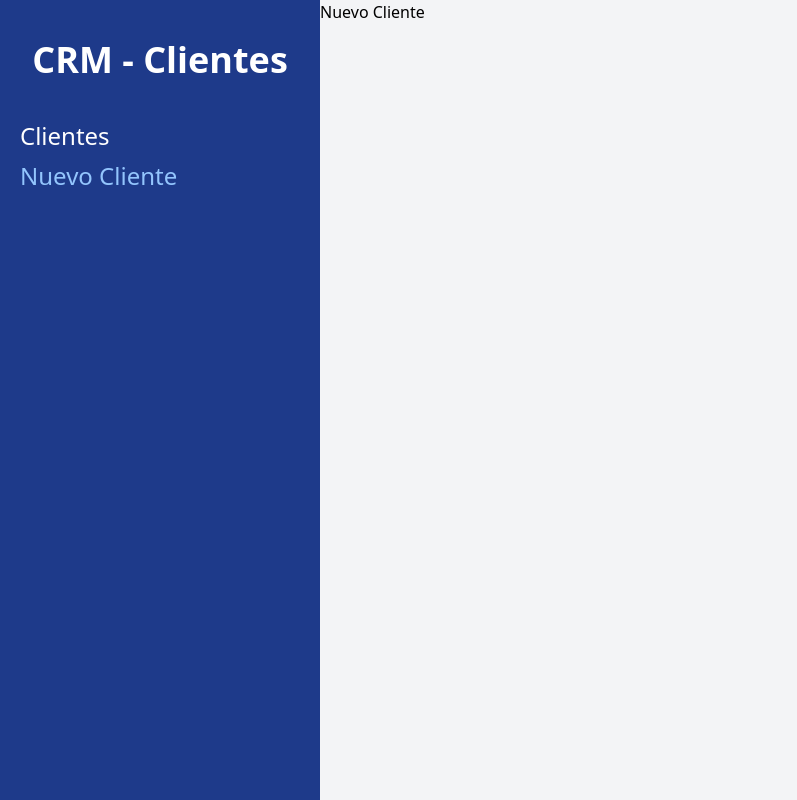
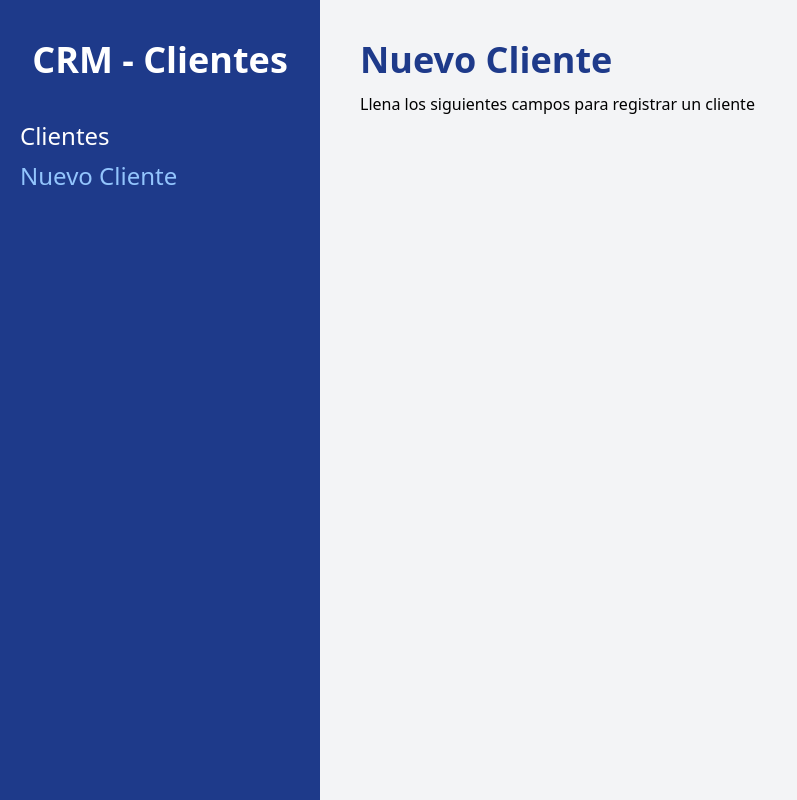
Before and after one commit to danieldamian09/crm-react, a React (Vite) app: page /clientes/nuevo in a window 1280 px wide. Shown: the whole page, without its empty margins (0-797 px from the left). Built offline with nearby package versions, Linux system fonts and the light colour scheme.

Commit message:
style nuevoCliente

```diff
--- a/src/App.jsx
+++ b/src/App.jsx
@@ -1,5 +1,5 @@
-import { useState } from "react";
-import { BrowserRouter, Routes, Route } from "react-router-dom";
+import {useState} from "react";
+import {BrowserRouter, Routes, Route} from "react-router-dom";
 import Layout from "./layout/Layout";
 import Inicio from "./pages/Inicio";
 import NuevoCliente from "./pages/NuevoCliente";
@@ -9,14 +9,12 @@ function App() {
 	return (
 		<BrowserRouter>
 			<Routes>
-
 				<Route path="/clientes" element={<Layout />}>
 					<Route index element={<Inicio />} />
 					<Route path="nuevo" element={<NuevoCliente />} />
 					<Route path="editar" element={<EditarCliente />} />
 				</Route>
 			</Routes>
-
 		</BrowserRouter>
 	);
 }
--- a/src/layout/Layout.jsx
+++ b/src/layout/Layout.jsx
@@ -31,7 +31,7 @@ function Layout() {
 				</nav>
 			</div>
 
-			<div className=" md:w-3/4">
+			<div className=" md:w-3/4 p-10">
 				<Outlet />
 			</div>
 		</div>
--- a/src/pages/NuevoCliente.jsx
+++ b/src/pages/NuevoCliente.jsx
@@ -2,9 +2,10 @@ import React from 'react';
 
 function NuevoCliente() {
   return (
-    <div>
-      <h1>Nuevo Cliente</h1>
-    </div>
+    <>
+      <h1 className="font-black text-4xl text-blue-900">Nuevo Cliente</h1>
+      <p className=" mt-3">Llena los siguientes campos para registrar un cliente</p>
+    </>
   );
 }
 
```
Lines whose indentation alone changed are shown as unchanged.
